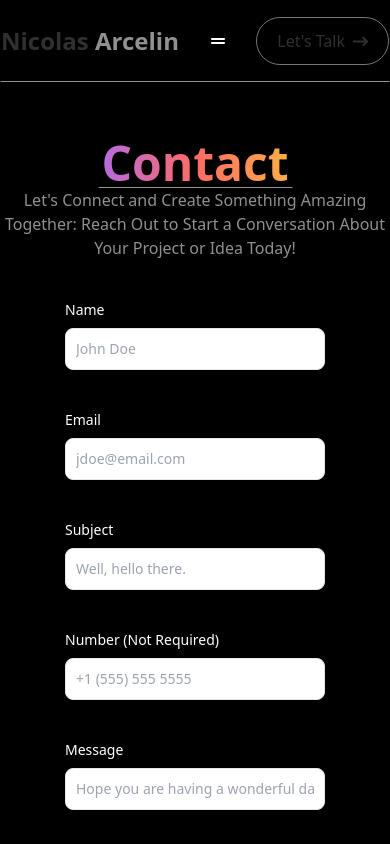
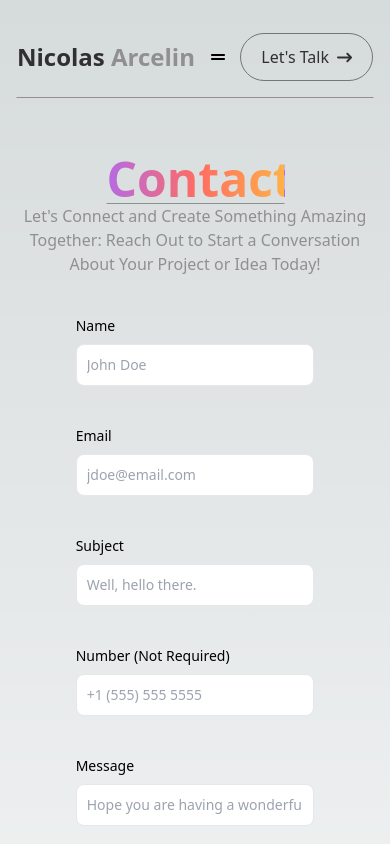
Before and after one commit to narcelin/portfolio_v2, a Next.js app: page /contact in a window 390 px wide. Shown: the top 844 px of the page. Built offline with nearby package versions, Linux system fonts and the light colour scheme.

Commit message:
added padding for mobile view and changed to dark default

```diff
--- a/src/app/components/sections/ContactMe.tsx
+++ b/src/app/components/sections/ContactMe.tsx
@@ -92,7 +92,7 @@ export default function ContactMe() {
             Name
           </label>
           <input
-            className="bg-c3 border border-c2 placeholder-c5 text-pText text-sm rounded-lg w-full block p-2.5"
+            className="text-black bg-c3 border border-c2 placeholder-c5 text-pText text-sm rounded-lg w-full block p-2.5"
             type="text"
             id="name"
             value={`${usersName}`}
@@ -111,7 +111,7 @@ export default function ContactMe() {
             Email
           </label>
           <input
-            className="bg-c3 border border-c2 placeholder-c5 text-pText text-sm rounded-lg w-full block p-2.5"
+            className="text-black bg-c3 border border-c2 placeholder-c5 text-pText text-sm rounded-lg w-full block p-2.5"
             type="email"
             id="email"
             value={`${usersEmail}`}
@@ -130,7 +130,7 @@ export default function ContactMe() {
             Subject
           </label>
           <input
-            className="bg-c3 border border-c2 placeholder-c5 text-pText text-sm rounded-lg w-full block p-2.5"
+            className="text-black bg-c3 border border-c2 placeholder-c5 text-pText text-sm rounded-lg w-full block p-2.5"
             type="subject"
             id="subject"
             value={`${usersSubject}`}
@@ -149,7 +149,7 @@ export default function ContactMe() {
             Number (Not Required)
           </label>
           <input
-            className="bg-c3 border border-c2 placeholder-c5 text-pText text-sm rounded-lg w-full block p-2.5"
+            className="text-black bg-c3 border border-c2 placeholder-c5 text-pText text-sm rounded-lg w-full block p-2.5"
             type="tel"
             id="phoneNumber"
             value={`${usersPhoneNumber}`}
@@ -168,7 +168,7 @@ export default function ContactMe() {
             Message
           </label>
           <input
-            className="bg-c3 border border-c2 placeholder-c5 text-pText text-sm rounded-lg w-full block p-2.5"
+            className="text-black bg-c3 border border-c2 placeholder-c5 text-pText text-sm rounded-lg w-full block p-2.5"
             type="text"
             id="message"
             value={`${usersMessage}`}
--- a/src/app/globals.css
+++ b/src/app/globals.css
@@ -8,11 +8,17 @@
   --background-end-rgb: 255, 255, 255;
 }
 
-@media (prefers-color-scheme: light) {
+@media (prefers-color-scheme: dark) {
   :root {
     --foreground-rgb: 255, 255, 255;
     --background-start-rgb: 0, 0, 0;
     --background-end-rgb: 0, 0, 0;
+  }
+}
+
+@screen sm {
+  .p-mobile {
+    padding: 1rem;
   }
 }
 
--- a/src/app/layout.tsx
+++ b/src/app/layout.tsx
@@ -24,7 +24,9 @@ export default function RootLayout({
 }>) {
   return (
     <html lang="en">
-      <body className={`${inter_Tight.variable} font-sans md:w-4/5 mx-auto`}>
+      <body
+        className={`${inter_Tight.variable} p-4 font-sans md:w-4/5 mx-auto`}
+      >
         <Providers>
           {<NavigationBar />}
           {children}
```
